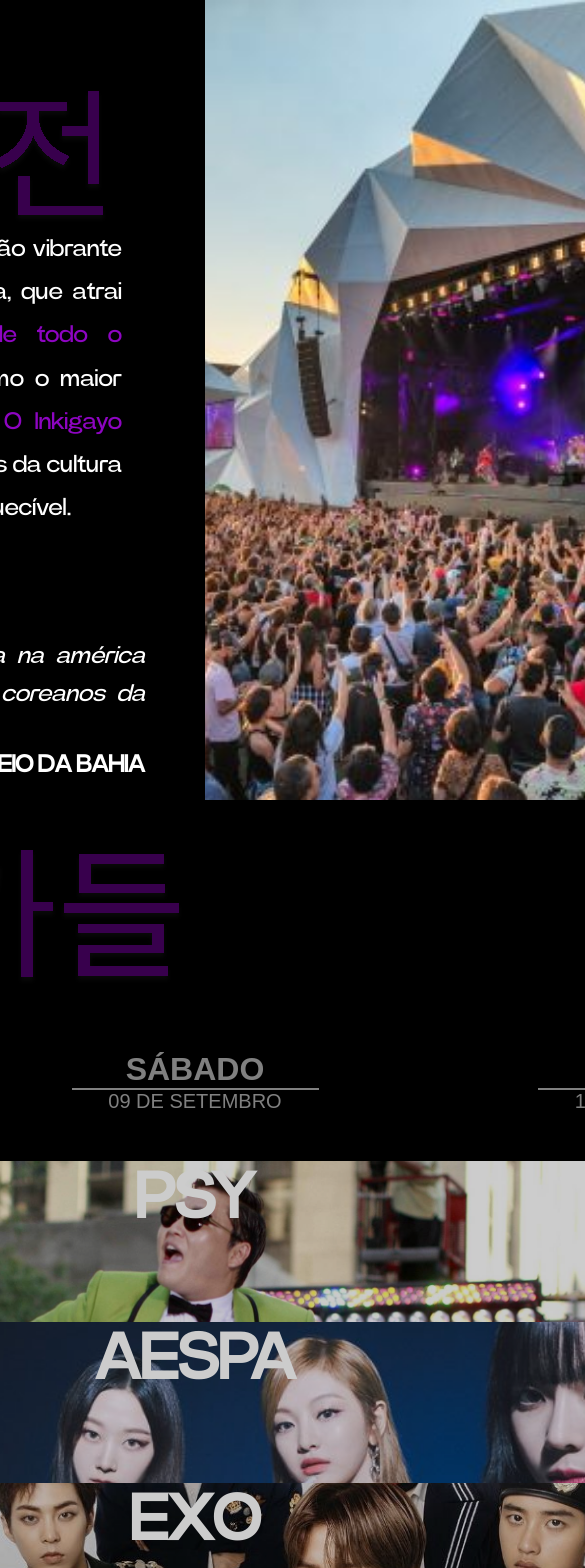
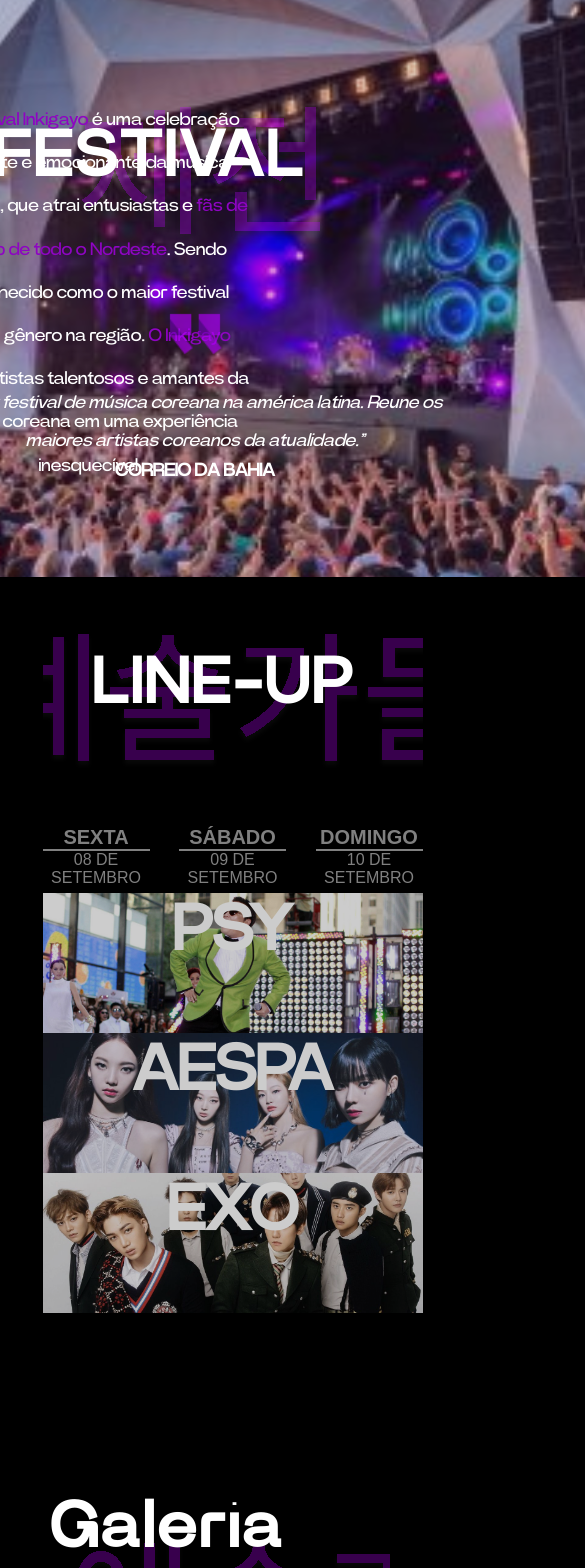
Before and after one commit to elcarvalhogoncalves/inkigayofestival, a Next.js app in the folder inkigayo-festival/: page / in a window 390 px wide. Shown: the top 1568 px of the page, 585 px wide, since content can reach past the window. Built offline with nearby package versions, Linux system fonts and the light colour scheme.

Commit message:
Processo de mobile de line up e festival

```diff
--- a/inkigayo-festival/src/styles/components/landing-page/Festival.module.css
+++ b/inkigayo-festival/src/styles/components/landing-page/Festival.module.css
@@ -40,6 +40,7 @@
   display: flex;
   flex-direction: column;
   justify-content: space-between;
+  margin: 7.5rem;
 }
 
 .desc {
@@ -78,10 +79,41 @@
 }
 
 .image {
-  width: 1000px;
-  height: 800px;
-  background-image: url("../../../../public/imagens/festival.png");
+  width: 100rem;
+  height: 80rem;
+  background-image: url("../../../../public/imagens/festival.svg");
   background-size: cover;
   background-repeat: no-repeat;
   background-position: 70% 20%;
 }
+
+@media screen and (max-width: 600px) {
+
+  .title{
+    background-position: center;
+  }
+  .body{
+    background-image: url("../../../../public/imagens/festival.svg");
+    background-repeat: no-repeat;
+    background-size: cover;
+    background-position: center;
+  }
+
+  .desc{
+    text-align: center;
+    font-size: 1.8rem;
+    width: 32rem;
+    height: 31.5rem;
+  }
+  .frase{
+    text-align: center;
+    font-size: 1.8rem;
+  }
+  .autor{
+    text-align: center;
+    font-size: 1.8rem;
+  }
+  .image{
+    display: none;
+  }
+}
--- a/inkigayo-festival/src/styles/components/landing-page/LineUp.module.css
+++ b/inkigayo-festival/src/styles/components/landing-page/LineUp.module.css
@@ -158,3 +158,39 @@
 .card h2 {
   align-items: center;
 }
+
+
+@media screen and (max-width: 600px) {
+
+  .title{
+    background-position: center;
+    }
+    .body{
+      max-width: 43rem ;
+      margin-left: 7.5rem;
+    }
+    .date{
+      height: 4rem;
+      width: 10.7rem;
+    }
+
+    .date h1{
+      font-size: 2rem;
+    }
+
+    .date p{
+      font-size: 1.6rem ;
+    }
+
+    .cards div{
+      width: 38rem ;
+      height: 14rem;
+    }
+    .cards div:hover{
+      height: 25rem ;
+    }
+    .cards div p{
+      font-size: 1.4rem;
+    }
+
+    }
```
Also changed, not shown: inkigayo-festival/src/app/(landing-page)/page.tsx (+8 -8 lines), inkigayo-festival/public/imagens/festival.png (deleted), inkigayo-festival/src/components/landing-page/Festival.tsx (line endings or trailing spaces).
